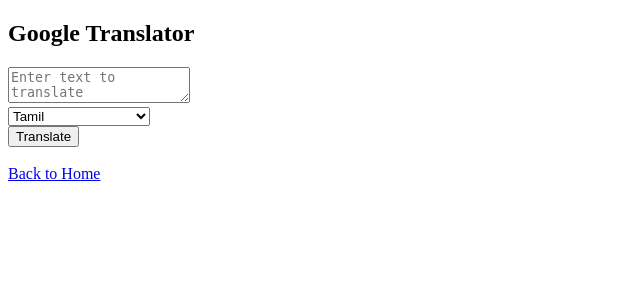
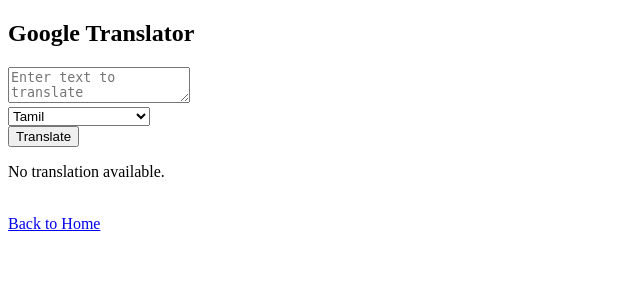
Before and after one commit to SabarishCodeWizard/Project-BITTOOLS, a Flask app: page /translate in a window 1280 px wide. Shown: the top 300 px of the page, without its empty margins (0-640 px from the left). Run offline with Flask 3, Linux system fonts and the light colour scheme.

Commit message:
jinja2 conditional statements added

```diff
--- a/projext/templates/translator.html
+++ b/projext/templates/translator.html
@@ -1,8 +1,10 @@
 <!DOCTYPE html>
 <html>
+
 <head>
     <title>Translator</title>
 </head>
+
 <body>
     <h2>Google Translator</h2>
     <form action="/translate" method="post">
@@ -18,11 +20,14 @@
     </form>
 
     {% if translated_text %}
-        <h3>Translated Text:</h3>
-        <p>{{ translated_text }}</p>
+    <h3>Translated Text:</h3>
+    <p>{{ translated_text }}</p>
+    {% else %}
+    <p>No translation available.</p>
     {% endif %}
 
     <br>
     <a href="/home">Back to Home</a>
 </body>
+
 </html>
```
